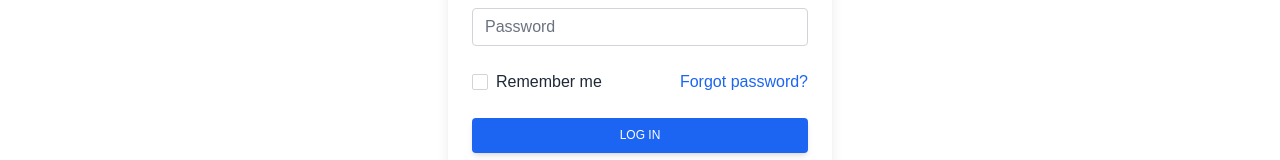
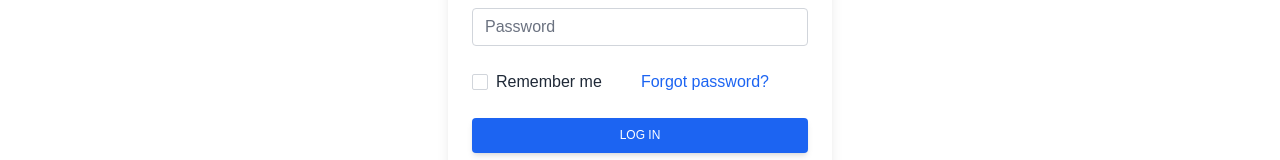
Before and after one commit to Md-RonyAhmed/tech-tutor-react-firebase, a React (Create React App) app: page /login in a window 1280 px wide. Shown: the part 337-497 px from the top of the page. Built offline with nearby package versions, Linux system fonts and the light colour scheme; no server answers; what tw-elements would draw is missing.

Commit message:
tostify and signin updated

```diff
--- a/src/Pages/Authentication/SignIn/SignIn.js
+++ b/src/Pages/Authentication/SignIn/SignIn.js
@@ -1,14 +1,15 @@
 import React, { useRef } from 'react';
 import { useSendPasswordResetEmail, useSignInWithEmailAndPassword } from 'react-firebase-hooks/auth';
 import { Link, useLocation, useNavigate } from 'react-router-dom';
-import { toast } from 'react-toastify';
+import {ToastContainer, toast } from "react-toastify";
+import "react-toastify/dist/ReactToastify.css";
 import auth from '../../../firebase.init';
 import Loading from '../../Shared/Loading/Loading';
 import SocialLogin from '../SocialLogin/SocialLogin';
 
 const SignIn = () => {
-  const emailRef = useRef("");
-  const passwordRef = useRef("");
+  const emailRef = useRef('');
+  const passwordRef = useRef('');
   const navigate = useNavigate();
   const location = useLocation();
 
@@ -28,7 +29,7 @@ const SignIn = () => {
   }
 
   if (error) {
-    errorElement = <p className="text-danger">Error: {error?.message}</p>;
+    errorElement = <p className="text-red-600">Error: {error?.message}</p>;
   }
 
   const handleSubmit = (event) => {
@@ -39,9 +40,9 @@ const SignIn = () => {
     signInWithEmailAndPassword(email, password);
   };
 
-  const navigateRegister = (event) => {
-    navigate("/signup");
-  };
+  // const navigateRegister = (event) => {
+  //   navigate("/signup");
+  // };
 
   const resetPassword = async () => {
     const email = emailRef.current.value;
@@ -67,6 +68,7 @@ const SignIn = () => {
                Email address
              </label>
              <input
+               ref={emailRef}
                type="email"
                className="form-control
         block
@@ -86,6 +88,7 @@ const SignIn = () => {
                id="exampleInputEmail2"
                aria-describedby="emailHelp"
                placeholder="Enter email"
+               required
              />
            </div>
            <div className="form-group mb-6">
@@ -96,6 +99,7 @@ const SignIn = () => {
                Password
              </label>
              <input
+               ref={passwordRef}
                type="password"
                className="form-control block
         w-full
@@ -113,6 +117,7 @@ const SignIn = () => {
         focus:text-gray-700 focus:bg-white focus:border-blue-600 focus:outline-none"
                id="exampleInputPassword2"
                placeholder="Password"
+               required
              />
            </div>
            <div className="flex justify-between items-center mb-6">
@@ -129,12 +134,13 @@ const SignIn = () => {
                  Remember me
                </label>
              </div>
-             <a
-               href="#!"
+             <button
+               onClick={resetPassword}
                className="text-blue-600 hover:text-blue-700 focus:text-blue-700 transition duration-200 ease-in-out"
              >
                Forgot password?
-             </a>
+             </button>
+             <ToastContainer/>
            </div>
            <button
              type="submit"
@@ -159,6 +165,7 @@ const SignIn = () => {
            >
              Log In
            </button>
+           {errorElement}
            <p className="text-gray-800 mt-6 text-center">
              Not a member?{" "}
              <Link
@@ -169,6 +176,7 @@ const SignIn = () => {
              </Link>
            </p>
          </form>
+
          <SocialLogin></SocialLogin>
        </div>
      </div>
```
